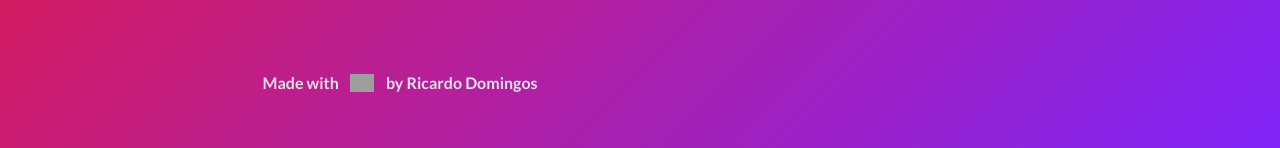
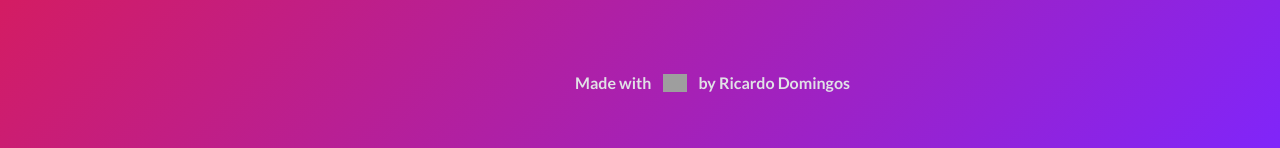
Before and after one commit to rickydomingos97/devlink-desafio-01-player, a plain HTML site: page index.html in a window 1280 px wide. Shown: the part 667-815 px from the top of the page. Drawn offline with Linux system fonts and the light colour scheme; grey boxes are pictures that could not be loaded.

Commit message:
challenge update

```diff
--- a/index.html
+++ b/index.html
@@ -16,7 +16,7 @@
       <div class="wrapper">
         <img
           src="https://external-content.duckduckgo.com/iu/?u=https%3A%2F%2F100biografiy.ru%2Fwp-content%2Fuploads%2F2020%2F08%2F5bc371e58c0d4dfdb7b8fe4e5da5f3f5.1000x1000x1.jpg&f=1&nofb=1&ipt=6ef3570f64eeca44184a80155296cb03244fbb600c2474a1803a90a43048c755&ipo=images"
-          alt="DJ SMASH FT NIVESTA">
+          alt="">
 
         <div class="info">
           <h1>Юность</h1>
--- a/style.css
+++ b/style.css
@@ -11,7 +11,13 @@
 
 body {
   background-color: #0F0D13;
-  background-image: linear-gradient(135deg,rgb(251,24,28) 0%,rgb(128,37,250) 100%)!important;
+  background-image: linear-gradient(135deg,rgb(251,24,28) 0%,rgb(128,37,250) 100%);
+
+  display: flex;
+  flex-direction: column;
+  flex: 1;
+  align-items: center;
+  justify-content: center;
 
 }
 
@@ -169,8 +175,10 @@ body * {
 }
 
 footer {
-
-
+  display: flex;
+  flex: 1;
+  align-items: center;
+  justify-content: center;
   position: absolute;
   bottom: 0;
   width: 100vh;
```
